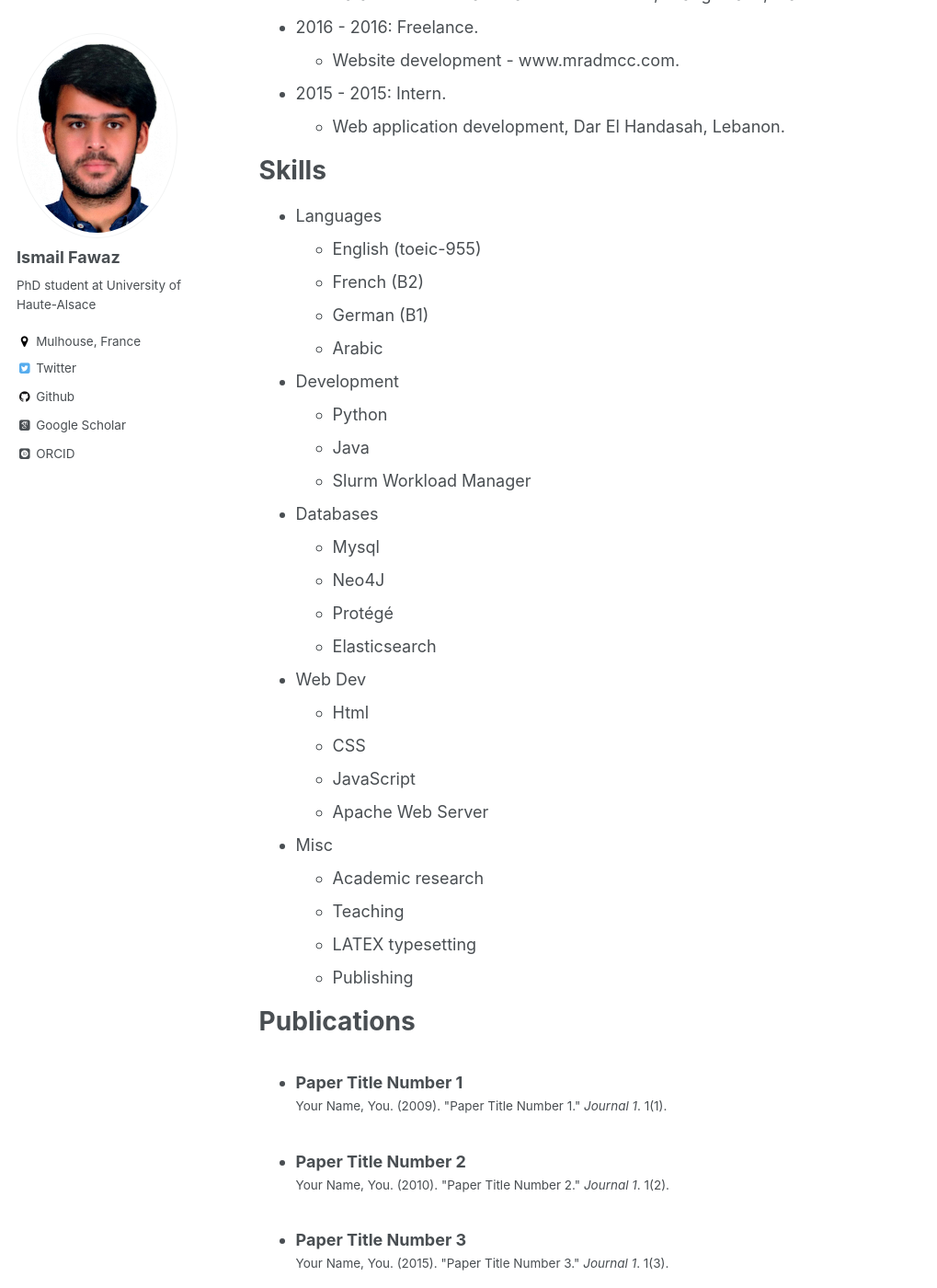
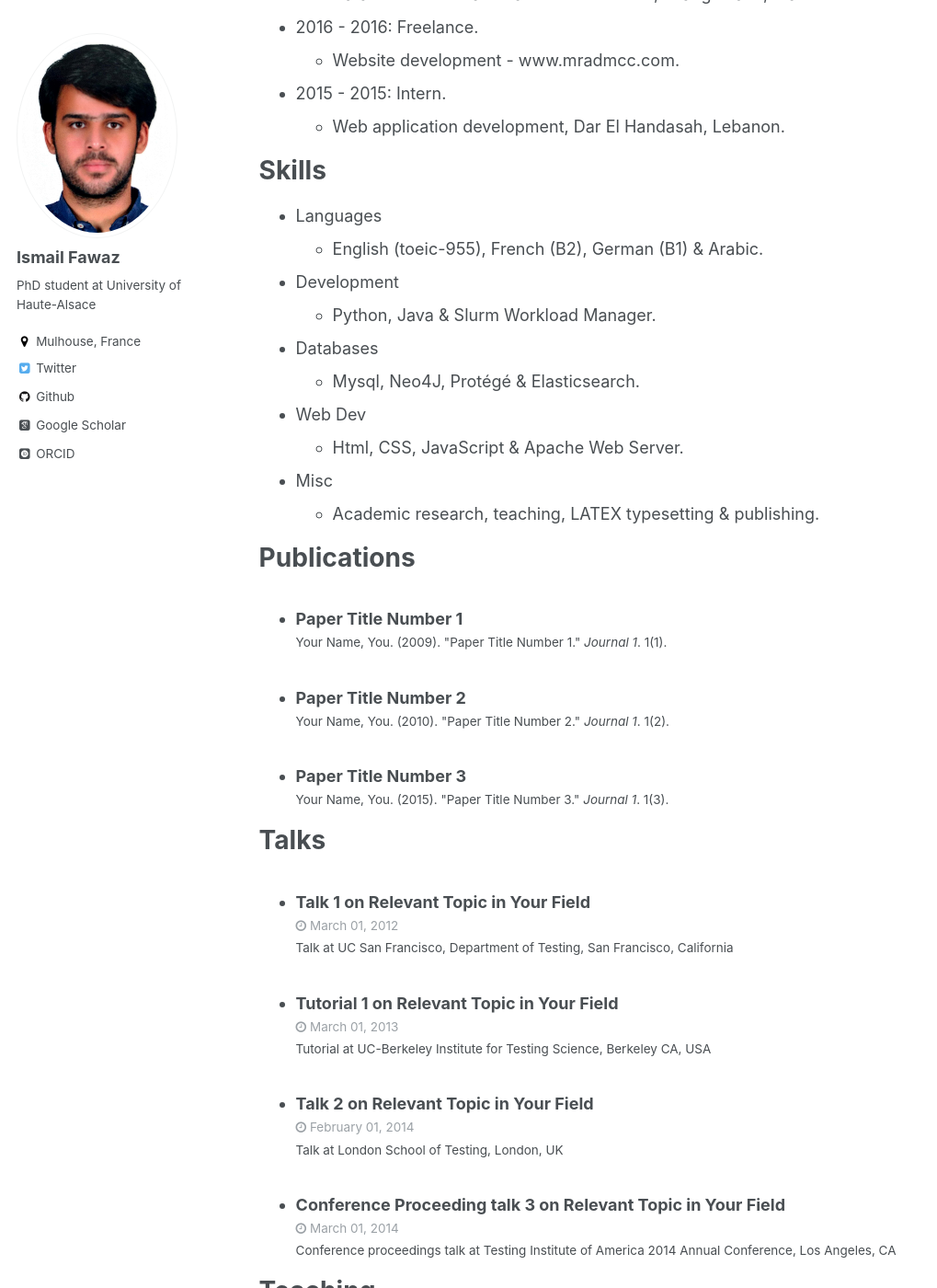
Before and after one commit to hfawaz/hfawaz.github.io, a Jekyll site: the page built from _pages/cv.md, in a window 1280 px wide and 1400 px high, scrolled down 689 px. Shown: the whole window at 92% size, without its empty margins (0-1019 px from the left). Built offline with Jekyll 4.4.1, drawn with Linux system fonts in a browser that asks for light colours; some web fonts are replaced; some of the changed text lies outside the part shown.

Commit message:
added skills for cv

```diff
--- a/_pages/cv.md
+++ b/_pages/cv.md
@@ -38,29 +38,15 @@ Work experience
 Skills
 ======
 * Languages
-  * English (toeic-955)
-  * French (B2)
-  * German (B1)
-  * Arabic
+  * English (toeic-955), French (B2), German (B1) & Arabic.
 * Development
-  * Python
-  * Java
-  * Slurm Workload Manager
+  * Python, Java & Slurm Workload Manager.
 * Databases
-  * Mysql
-  * Neo4J
-  * Protégé
-  * Elasticsearch
+  * Mysql, Neo4J, Protégé & Elasticsearch.
 * Web Dev
-  * Html
-  * CSS
-  * JavaScript
-  * Apache Web Server
+  * Html, CSS, JavaScript & Apache Web Server.
 * Misc
-  * Academic research
-  * Teaching
-  * LATEX typesetting
-  * Publishing
+  * Academic research, teaching, LATEX typesetting & publishing.
 
 Publications
 ======
@@ -79,7 +65,7 @@ Teaching
   <ul>{% for post in site.teaching %}
     {% include archive-single-cv.html %}
   {% endfor %}</ul>
-
+  <!--
 Service and leadership
 ======
-* Currently signed in to 43 different slack teams
+* Currently signed in to 43 different slack teams -->
```
